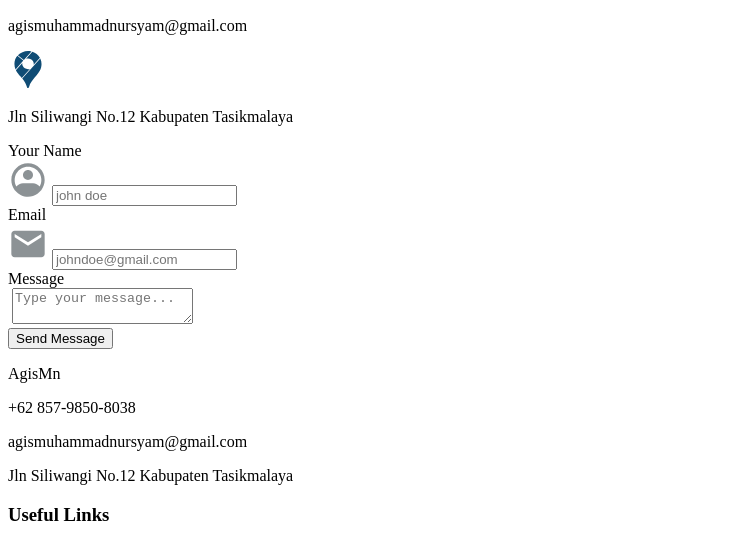
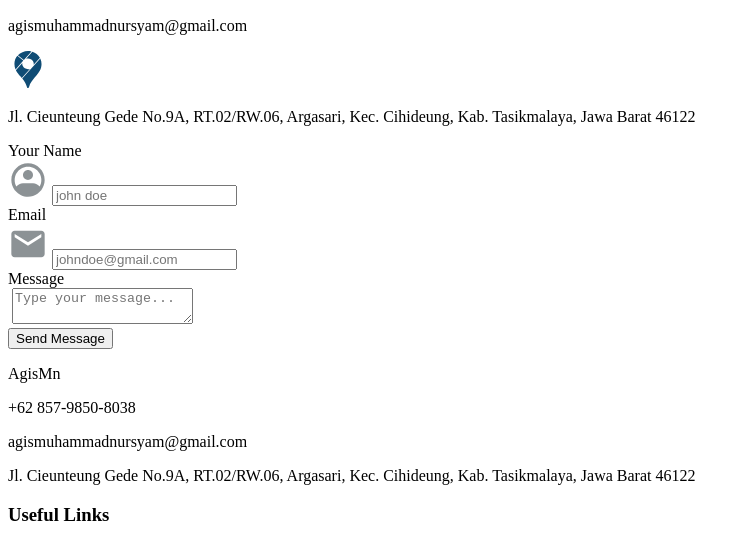
Before and after one commit to agissmn/Portofolio-Agis, a plain HTML site: page index.html in a window 1280 px wide. Shown: the part 6197-6732 px from the top of the page, without its empty margins (0-750 px from the left). Drawn offline with Linux system fonts and the light colour scheme.

Commit message:
Update index.html

```diff
--- a/index.html
+++ b/index.html
@@ -349,7 +349,7 @@
                         </div>
                         <div class="contact-extra-item">
                            <img src="assets/img/Group 34.svg" alt="" class="contact-item-logo">
-                           <p class="contact-item-value">Jln Siliwangi No.12 Kabupaten Tasikmalaya</p>
+                           <p class="contact-item-value">Jl. Cieunteung Gede No.9A, RT.02/RW.06, Argasari, Kec. Cihideung, Kab. Tasikmalaya, Jawa Barat 46122</p>
                         </div>
                      </div>
                   </div>
@@ -392,7 +392,7 @@
                      <div class="footer-info">
                         <p>+62 857-9850-8038</p>
                         <p>agismuhammadnursyam@gmail.com</p>
-                        <p>Jln Siliwangi No.12 Kabupaten Tasikmalaya</p>
+                        <p>Jl. Cieunteung Gede No.9A, RT.02/RW.06, Argasari, Kec. Cihideung, Kab. Tasikmalaya, Jawa Barat 46122</p>
                      </div>
                   </div>
                   <div class="footer-links-group">
```
